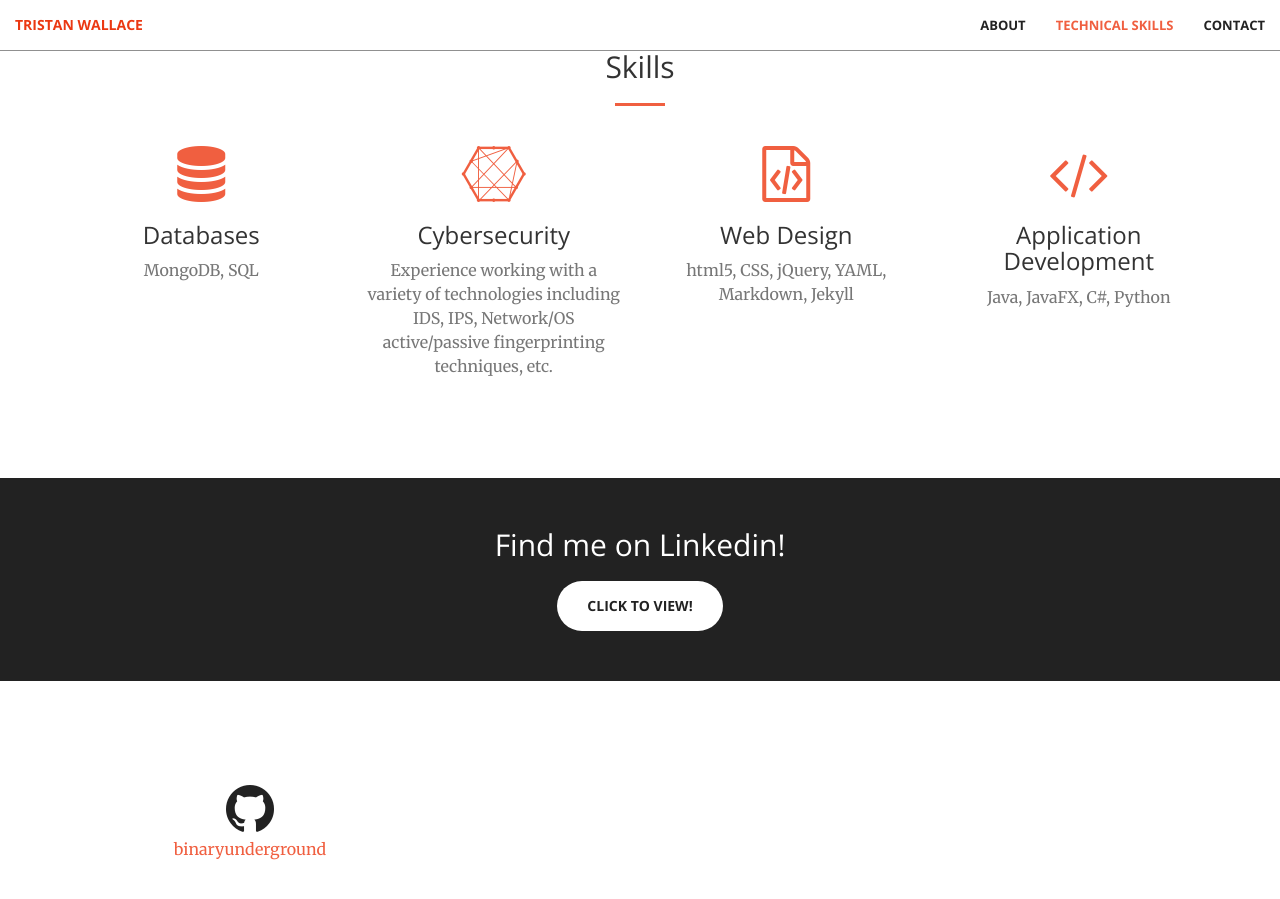
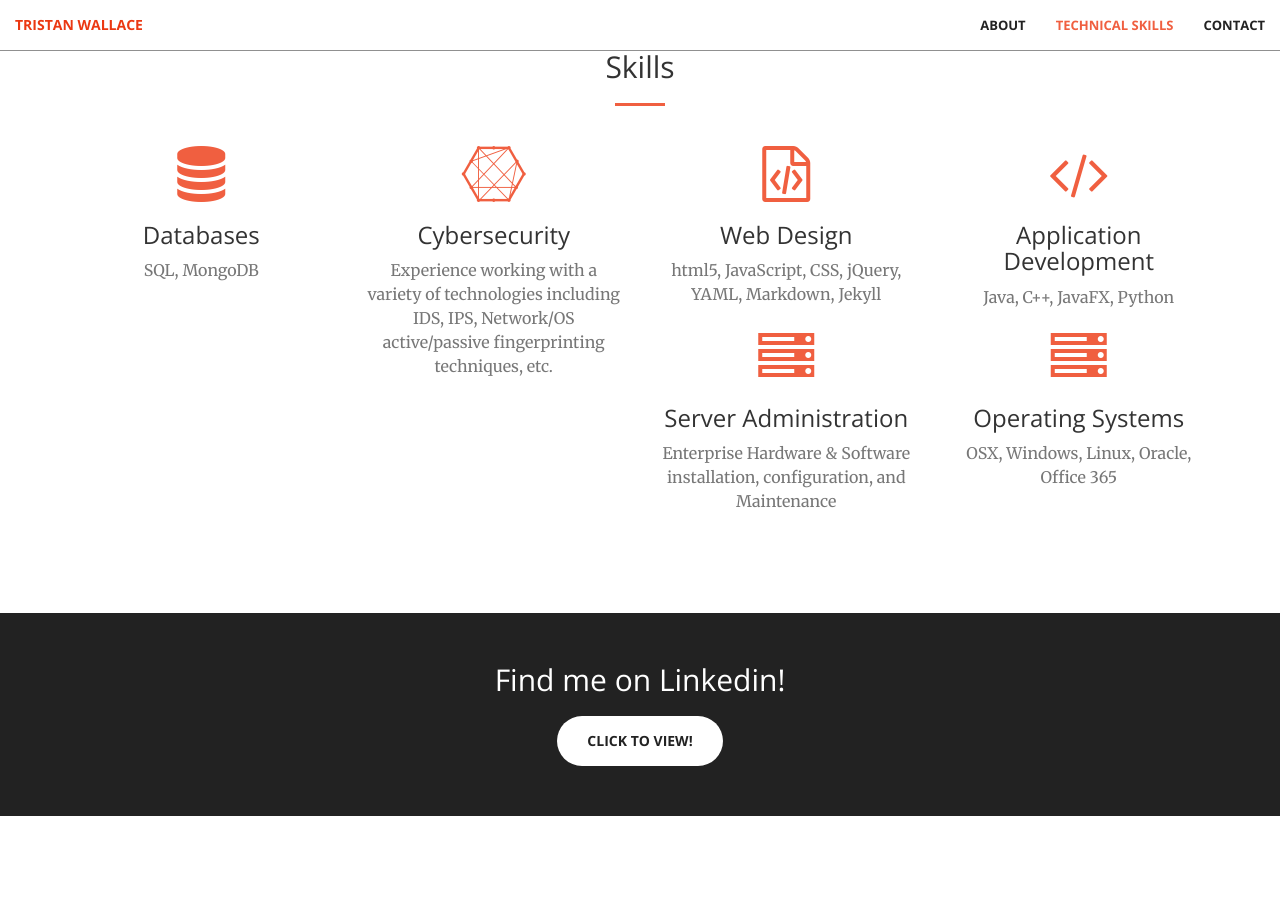
Before and after one commit to BinaryUnderground/BinaryUnderground.github.io, a Jekyll site: the page built from index.html, in a window 1280 px wide and 900 px high, scrolled down 1320 px. Built offline with Jekyll 4.4.1, drawn with Linux system fonts in a browser that asks for light colours.

Commit message:
Update services.html

```diff
--- a/_includes/services.html
+++ b/_includes/services.html
@@ -13,7 +13,7 @@
                 <div class="service-box">
                     <i class="fa fa-4x fa-database wow bounceIn text-primary"></i>
                     <h3>Databases</h3>
-                    <p class="text-muted">MongoDB, SQL</p>
+                    <p class="text-muted">SQL, MongoDB</p>
                 </div>
             </div>
             <div class="col-lg-3 col-md-6 text-center">
@@ -27,31 +27,31 @@
                 <div class="service-box">
                     <i class="fa fa-4x fa-file-code-o wow bounceIn text-primary" data-wow-delay=".2s"></i>
                     <h3>Web Design</h3>
-                    <p class="text-muted">html5, CSS, jQuery, YAML, Markdown, Jekyll</p>
+                    <p class="text-muted">html5, JavaScript, CSS, jQuery, YAML, Markdown, Jekyll</p>
                 </div>
             </div>
             <div class="col-lg-3 col-md-6 text-center">
                 <div class="service-box">
                     <i class="fa fa-4x fa-code wow bounceIn text-primary" data-wow-delay=".3s"></i>
                     <h3>Application Development</h3>
-                    <p class="text-muted">Java, JavaFX, C#, Python </p>
+                    <p class="text-muted">Java, C++, JavaFX, Python </p>
                 </div>
             </div>
-            <!--
             <div class="col-lg-3 col-md-6 text-center">
                 <div class="service-box">
                     <i class="fa fa-4x fa-server wow bounceIn text-primary" data-wow-delay=".4s"></i>
                     <h3>Server Administration</h3>
-                    <p class="text-muted">Hardware & Software configuration, Maintenance</p>
+                    <p class="text-muted">Enterprise Hardware & Software installation, configuration, and Maintenance</p>
                 </div>
             </div>
             <div class="col-lg-3 col-md-6 text-center">
                 <div class="service-box">
                     <i class="fa fa-4x fa-server wow bounceIn text-primary" data-wow-delay=".5s"></i>
-                    <h3>Work In Progress</h3>
-                    <p class="text-muted">Work In Progress</p>
+                    <h3>Operating Systems</h3>
+                    <p class="text-muted">OSX, Windows, Linux, Oracle, Office 365</p>
                 </div>
             </div>
+            <!--
             <div class="col-lg-3 col-md-6 text-center">
                 <div class="service-box">
                     <i class="fa fa-4x fa-server wow bounceIn text-primary" data-wow-delay=".6s"></i>
```
